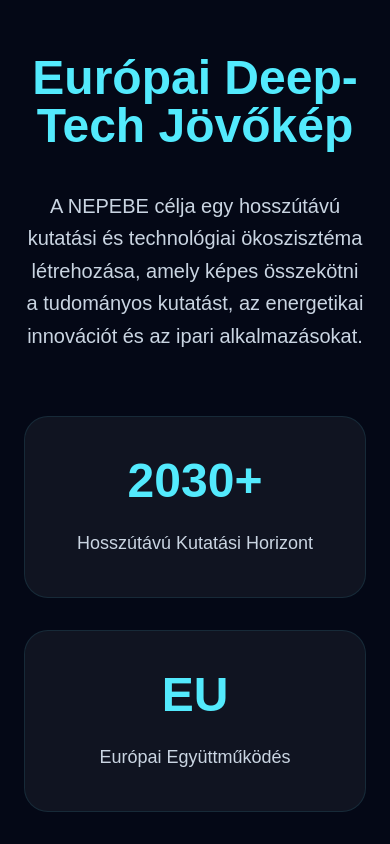
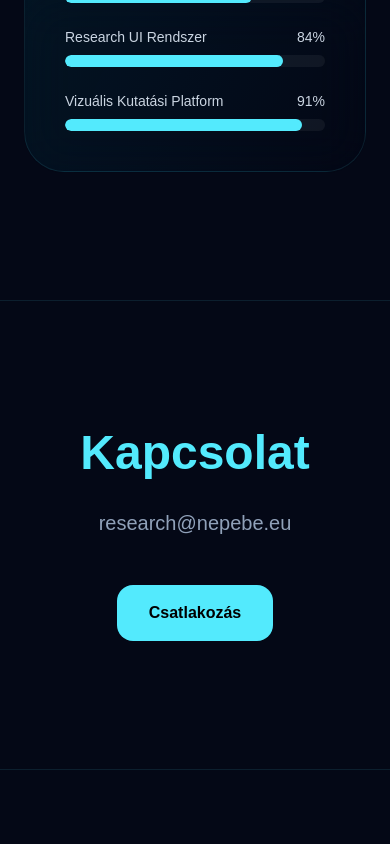
Before and after one commit to tarmonster/nepebe, a Next.js app: page / in a window 390 px wide. Shown: the part 5784-6628 px from the top of the page. Built offline with nearby package versions, Linux system fonts and the light colour scheme.

Commit message:
Added advanced research dashboard

```diff
--- a/app/page.tsx
+++ b/app/page.tsx
@@ -412,6 +412,123 @@
       </section>
 
       <section className="py-32 px-6 border-t border-cyan-300/10">
+        <div className="max-w-7xl mx-auto">
+          <div className="flex items-center gap-4 mb-16">
+            <ShieldCheck className="w-10 h-10 text-cyan-300" />
+
+            <h2 className="text-5xl font-bold text-cyan-300">
+              {lang === 'hu' ? 'Research Dashboard' : 'Research Dashboard'}
+            </h2>
+          </div>
+
+          <div className="grid md:grid-cols-2 xl:grid-cols-4 gap-8 mb-20">
+            {[
+              {
+                value: '04',
+                hu: 'Aktív Kutatási Terület',
+                en: 'Active Research Domains',
+              },
+              {
+                value: '12+',
+                hu: 'Jövőbeli Fejlesztési Modul',
+                en: 'Future Development Modules',
+              },
+              {
+                value: 'EU',
+                hu: 'Európai Kutatási Fókusz',
+                en: 'European Research Focus',
+              },
+              {
+                value: '24/7',
+                hu: 'Folyamatos Platform Fejlesztés',
+                en: 'Continuous Platform Development',
+              },
+            ].map((item, index) => (
+              <motion.div
+                key={index}
+                initial={{ opacity: 0, y: 30 }}
+                whileInView={{ opacity: 1, y: 0 }}
+                viewport={{ once: true }}
+                transition={{ delay: index * 0.1 }}
+                className="rounded-3xl border border-cyan-300/10 bg-white/5 p-8 backdrop-blur-xl"
+              >
+                <div className="text-5xl font-black text-cyan-300 mb-6">
+                  {item.value}
+                </div>
+
+                <div className="text-slate-300 leading-relaxed">
+                  {lang === 'hu' ? item.hu : item.en}
+                </div>
+              </motion.div>
+            ))}
+          </div>
+
+          <div className="rounded-[40px] border border-cyan-300/10 bg-gradient-to-br from-cyan-400/10 to-transparent p-10 backdrop-blur-xl">
+            <div className="grid lg:grid-cols-2 gap-12 items-center">
+              <div>
+                <div className="inline-flex items-center gap-3 px-4 py-2 rounded-full border border-cyan-300/20 bg-cyan-300/5 text-cyan-200 text-sm mb-8">
+                  <div className="w-2 h-2 rounded-full bg-cyan-300 animate-pulse" />
+                  LIVE RESEARCH SYSTEM
+                </div>
+
+                <h3 className="text-4xl font-bold mb-8 text-cyan-300">
+                  {lang === 'hu'
+                    ? 'Következő Generációs Kutatási Platform'
+                    : 'Next-Generation Research Platform'}
+                </h3>
+
+                <p className="text-slate-300 text-lg leading-relaxed">
+                  {lang === 'hu'
+                    ? 'A NEPEBE platform célja egy modern európai deep-tech kutatási infrastruktúra kialakítása, amely képes támogatni a hosszútávú elektromágneses fejlesztéseket és kutatási együttműködéseket.'
+                    : 'The NEPEBE platform aims to establish a modern European deep-tech research infrastructure capable of supporting long-term electromagnetic development and collaboration.'}
+                </p>
+              </div>
+
+              <div className="space-y-6">
+                {[
+                  {
+                    labelHu: 'Platform Infrastrukturális Fejlesztés',
+                    labelEn: 'Platform Infrastructure Development',
+                    value: '72%',
+                  },
+                  {
+                    labelHu: 'Research UI Rendszer',
+                    labelEn: 'Research UI System',
+                    value: '84%',
+                  },
+                  {
+                    labelHu: 'Vizuális Kutatási Platform',
+                    labelEn: 'Visual Research Platform',
+                    value: '91%',
+                  },
+                ].map((bar, index) => (
+                  <div key={index}>
+                    <div className="flex justify-between text-sm mb-2 text-slate-300">
+                      <span>
+                        {lang === 'hu' ? bar.labelHu : bar.labelEn}
+                      </span>
+
+                      <span>{bar.value}</span>
+                    </div>
+
+                    <div className="w-full h-3 rounded-full bg-white/5 overflow-hidden">
+                      <motion.div
+                        initial={{ width: 0 }}
+                        whileInView={{ width: bar.value }}
+                        viewport={{ once: true }}
+                        transition={{ duration: 1.2 }}
+                        className="h-full rounded-full bg-cyan-300"
+                      />
+                    </div>
+                  </div>
+                ))}
+              </div>
+            </div>
+          </div>
+        </div>
+      </section>
+
+      <section className="py-32 px-6 border-t border-cyan-300/10">
         <div className="max-w-4xl mx-auto text-center">
           <h2 className="text-5xl font-bold mb-8 text-cyan-300">
             {t.contact}
```
